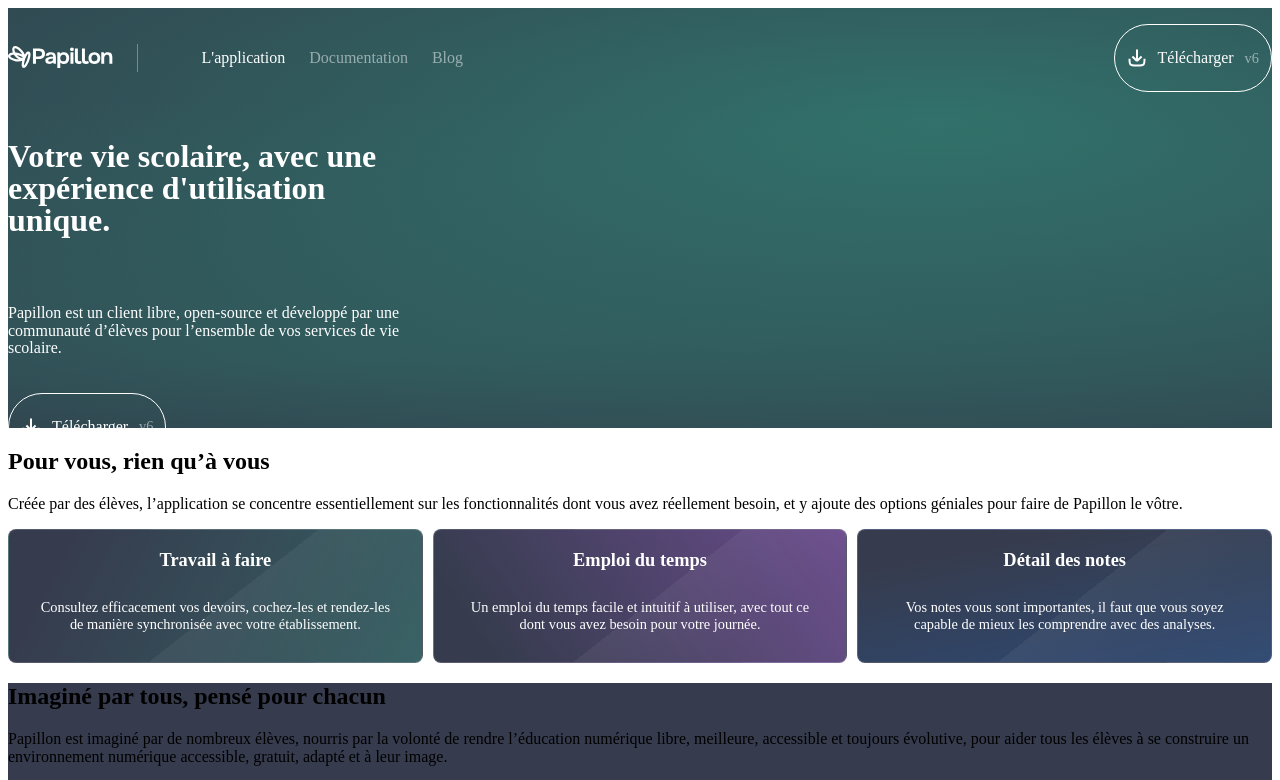
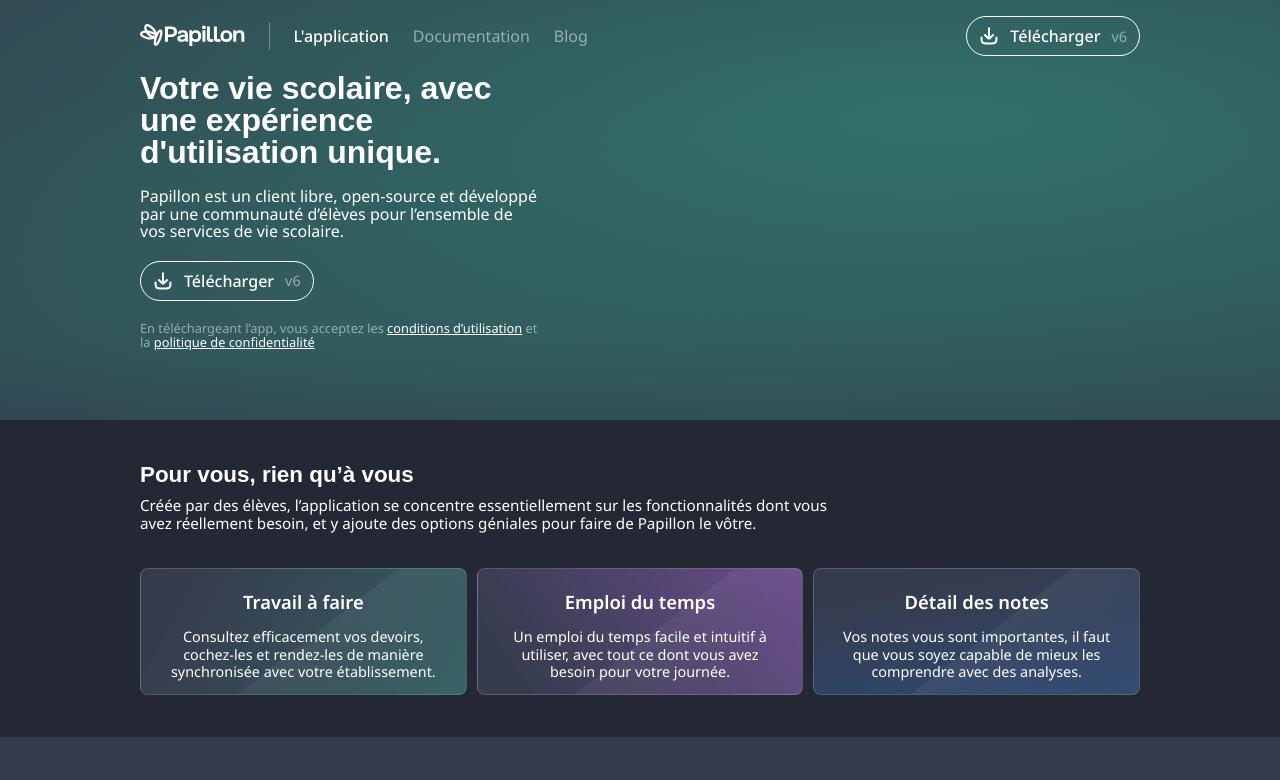
Before and after one commit to PapillonApp/getpapillon-svelte, a SvelteKit app: page / in a window 1280 px wide. Shown: the top 780 px of the page. Built offline with nearby package versions, Linux system fonts and the light colour scheme; a web font is replaced by a local one.

Commit message:
fix: force prerender

```diff
--- /dev/null
+++ b/src/routes/+layout.js
@@ -0,0 +1,2 @@
+import '../styles/global.css';
+export const prerender = true;
--- a/src/routes/+layout.svelte
+++ /dev/null
@@ -1,9 +0,0 @@
-<script>
-  export const prerender = true;
-</script>
-
-<slot></slot>
-
-<style>
-  @import '../styles/global.css';
-</style>
```
